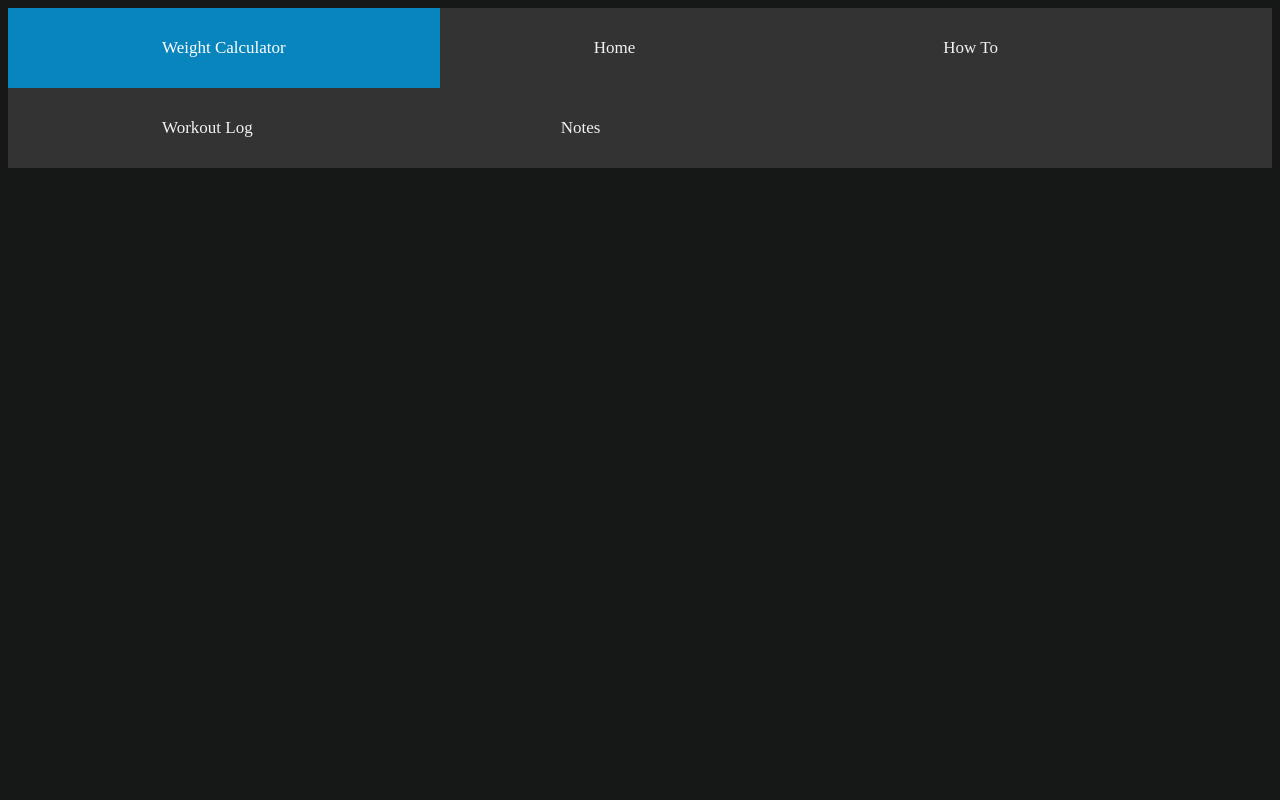
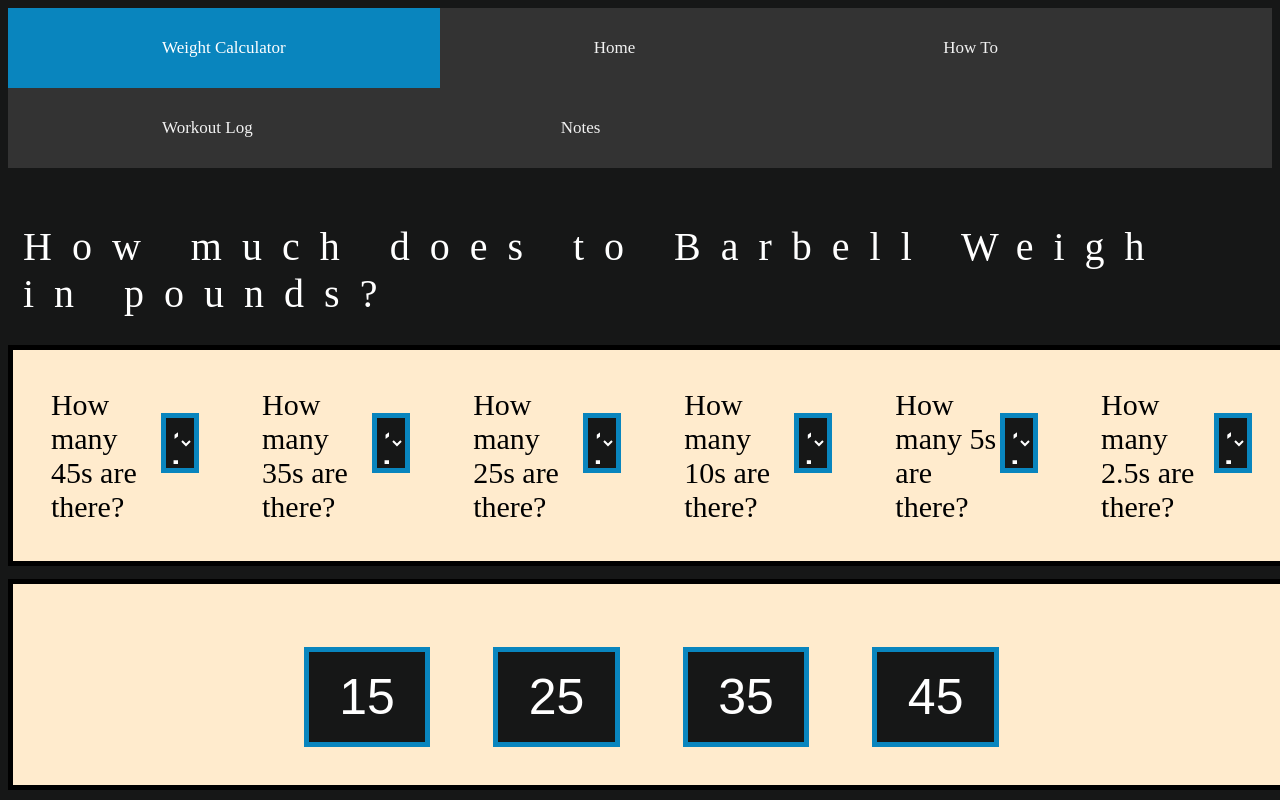
Before and after one commit to rybo1217/GymPartner-Official, a PHP site: page /weightCounter.html in a window 1280 px wide; the page is wider, and only the part inside the window is pictured. Run offline with PHP 8.4, Linux system fonts and the light colour scheme.

Commit message:
gotta fiox math for plates

```diff
--- a/app.js
+++ b/app.js
@@ -0,0 +1,17 @@
+
+
+
+
+
+function storeVar(el) {
+    bar = parseInt(el.value); //barbell weight
+    ff=document.getElementById("ff").value;
+    tf=document.getElementById("tf").value;
+    tff=document.getElementById("tff").value;
+    te=document.getElementById("te").value;
+    fi=document.getElementById("fi").value;
+    tp=document.getElementById("tp").value;//fix math for the plates
+   console.log(bar+bar);//tester
+
+
+  }
--- a/styles.css
+++ b/styles.css
@@ -77,3 +77,37 @@
   color: white;
 
 }
+.bb1,.bb2,.bb3,.bb4{/*weights for barbell elements*/
+  height: 100px;
+  margin-top: 2%;
+  background-color:  rgb(22, 23, 23);
+  font-size: 50px;
+  border: 5px solid  #0985be;
+  margin-right: 5%;
+  width: 10%;
+  color: white;
+}
+
+form{
+  display: flex;
+  justify-content: center;
+  border: 5px;
+  border-style: solid;
+  margin-top: 1%;
+  padding: 3%;
+  width: 100%;
+  background-color: blanchedalmond;
+}
+#ff,#tf,#tff,#te,#fi,#tp{
+  height: 60px;
+  margin-top: 2%;
+  background-color:  rgb(22, 23, 23);
+  font-size: 50px;
+  border: 5px solid  #0985be;
+  margin-right: 5%;
+  width: 7%;
+  color: white;
+}
+label{
+  font-size: 30px;
+}
--- a/weightCounter.html
+++ b/weightCounter.html
@@ -22,6 +22,73 @@
 
 </header>
 <body>
+</div>
+<div class="intro">
+  <div style="color:white;margin-top: 40px; font-size: 40px; padding: 15px; letter-spacing: 20px;">How much does to Barbell Weigh in pounds?</div>
+</div>
+
+<div class="barbellWeight">
+  <form>
+    <label >How many 45s are there?</label><br>
+    <select name="ff" id="ff">
+    <option value="1">1</option>
+      <option value="2">2</option>
+      <option value="3">3</option>
+      <option value="4">4</option>
+      <option value="5">5</option>
+      <option value="6">6</option>
+
+    </select>
+    <label >How many 35s are there?</label><br>
+    <select name="tf" id="tf">
+    <option value="1">1</option>
+      <option value="2">2</option>
+
+    </select>
+    <label >How many 25s are there?</label><br>
+    <select name="tff" id="tff">
+    <option value="1">1</option>
+      <option value="2">2</option>
+
+
+    </select>
+    <label >How many 10s are there?</label><br>
+    <select name="te" id="te">
+    <option value="1">1</option>
+      <option value="2">2</option>
+
+    </select>
+    <label >How many 5s are there?</label><br>
+    <select name="fi" id="fi">
+    <option value="1">1</option>
+      <option value="2">2</option>
+
+
+    </select>
+    <label >How many 2.5s are there?</label><br>
+    <select name="tp" id="tp">
+    <option value="1">1</option>
+      <option value="2">2</option>
+
+
+    </select>
+  </form>
+
+  <form>
+
+    <button type="button" class="bb1" value="15" onclick='storeVar(this)' >15</button>
+    <button type="button" class="bb2" value="25" onclick='storeVar(this)'>25</button>
+    <button type="button" class="bb3" value="35" onclick='storeVar(this)' >35</button>
+    <button type="button" class="bb4" value="45" onclick='storeVar(this)' >45</button><br>
+
+
+</form>
+
+
+
+
+
+</div>
 
 
 
```
